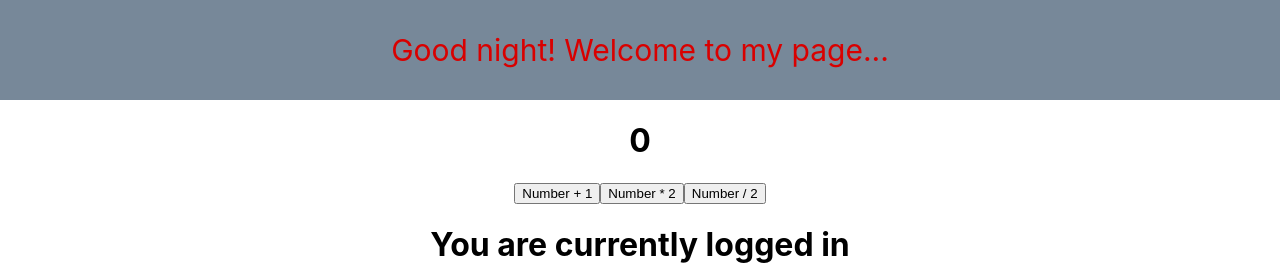
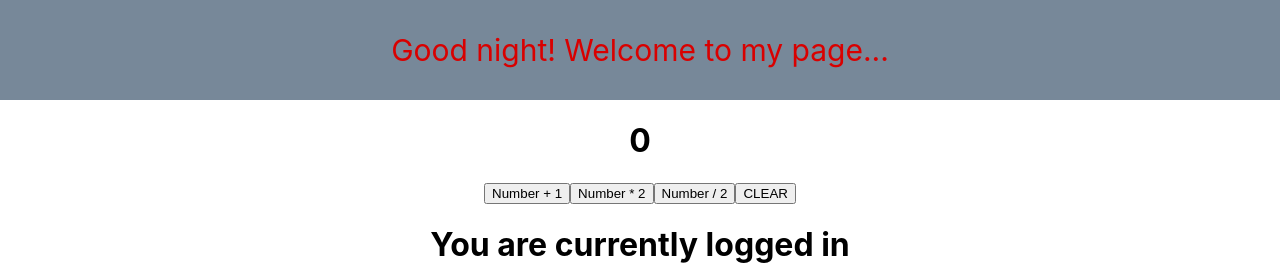
Before and after one commit to shanecolby/my_app_react, a React (Create React App) app: page / in a window 1280 px wide. Shown: the top 273 px of the page. Built offline with nearby package versions, Linux system fonts and the light colour scheme.

Commit message:
add clear button to delete count

```diff
--- a/src/components/ButtonNumber.js
+++ b/src/components/ButtonNumber.js
@@ -9,6 +9,7 @@ class ButtonNumber extends React.Component {
     this.handleClick = this.handleClick.bind(this)
     this.clickTimesTwo = this.clickTimesTwo.bind(this)
     this.divideByTwo = this.divideByTwo.bind(this)
+    this.clearCount = this.clearCount.bind(this)
   }
 
   handleClick() {
@@ -35,6 +36,15 @@ class ButtonNumber extends React.Component {
       }
     })
   }
+
+  clearCount() {
+    this.setState((prevState) => {
+      return {
+        count: prevState.count - prevState.count
+      }
+    })
+  }
+
   render() {
 
     return (
@@ -43,6 +53,7 @@ class ButtonNumber extends React.Component {
         <button onClick={this.handleClick}>Number + 1</button>
         <button onClick={this.clickTimesTwo}>Number * 2</button>
         <button onClick={this.divideByTwo}>Number / 2</button>
+        <button onClick={this.clearCount}>CLEAR</button>
       </div>
     )
   }
```
